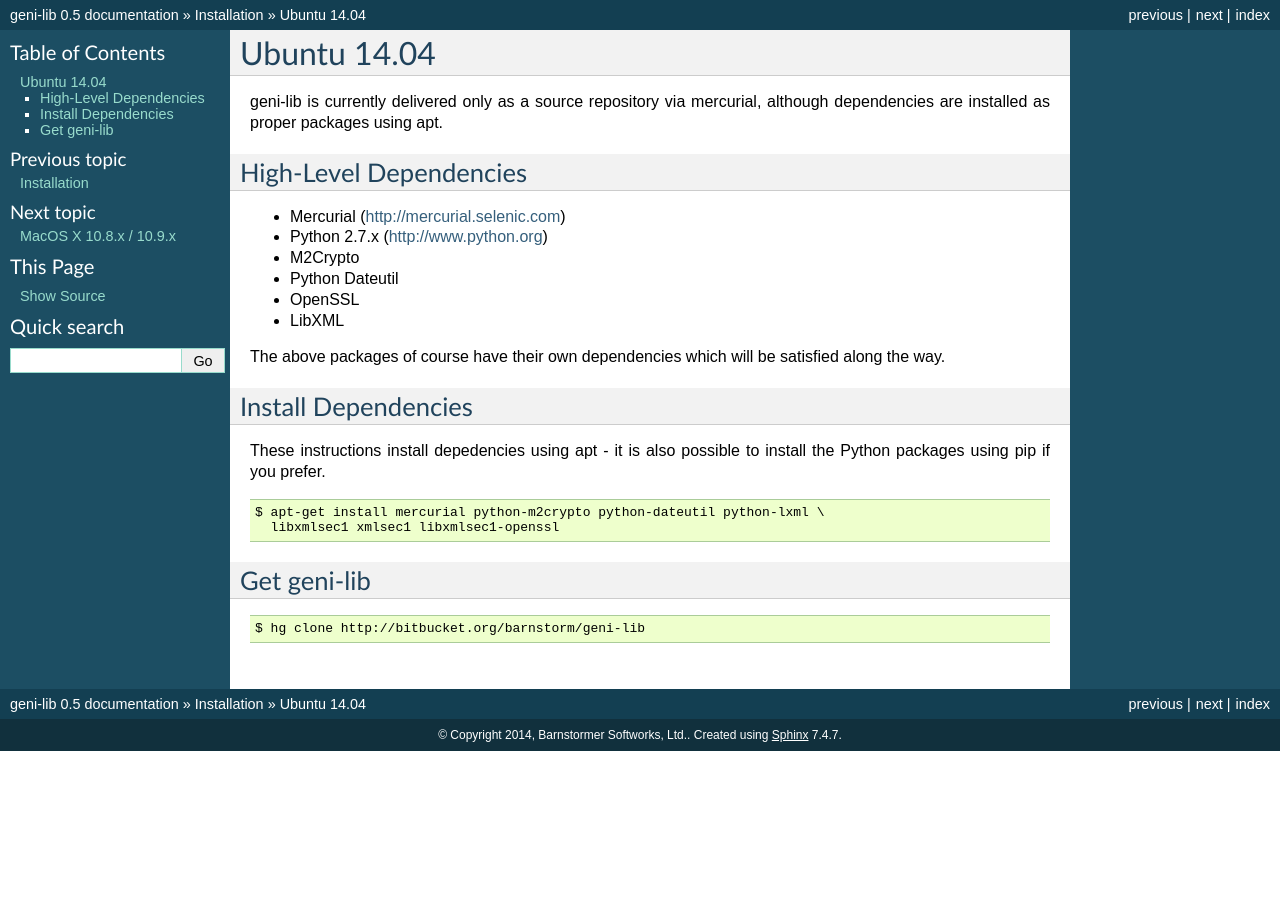
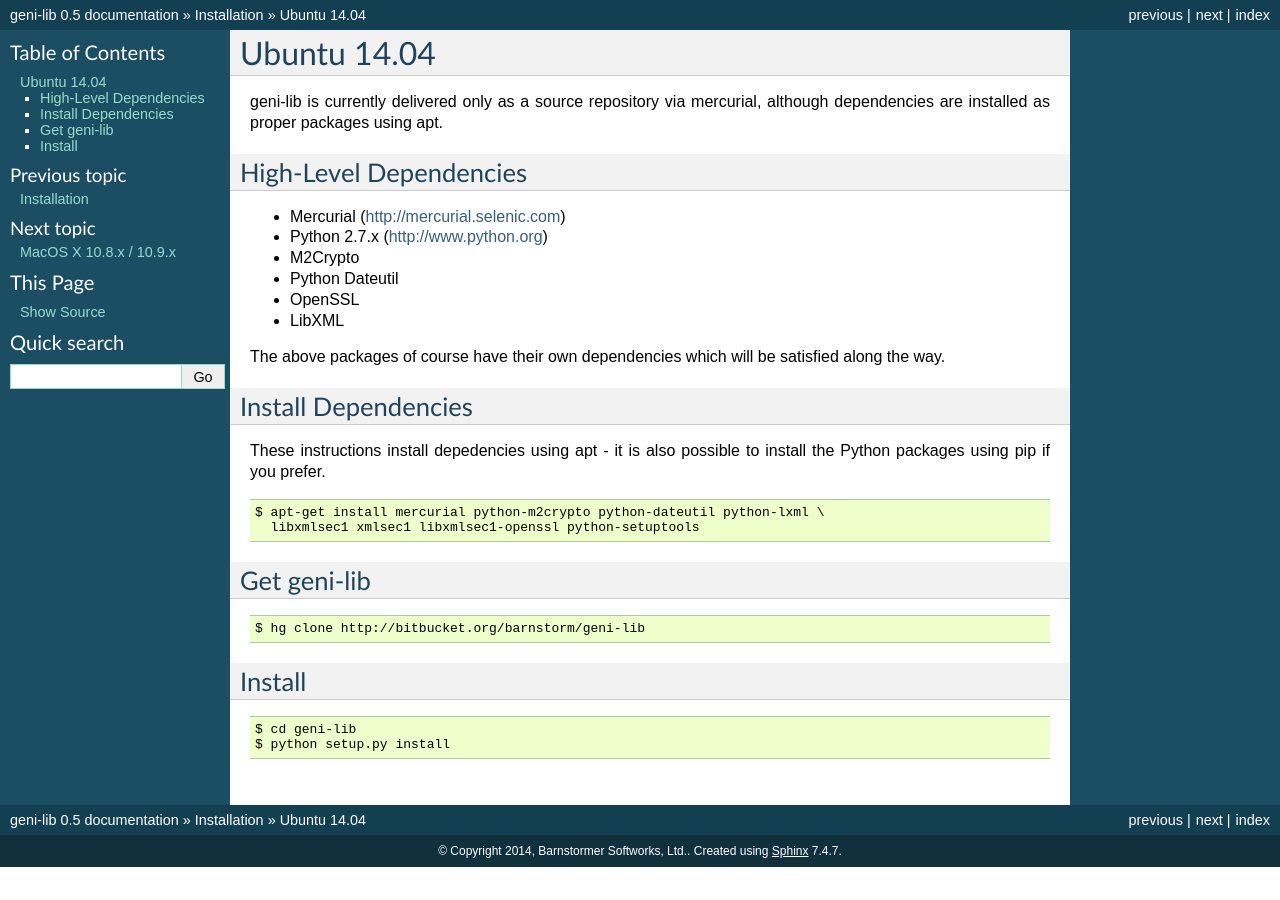
Before and after one commit to kaimast/geni-lib3, a Sphinx documentation site: the page built from docs/source/intro/ubuntu.rst, in a window 1280 px wide. Built offline with Sphinx 7.4.7, drawn with Linux system fonts in a browser that asks for light colours; pages that are not in the unit, such as notebooks, are missing from menus.

Commit message:
Add ubuntu instructions to actually install, tweak Windows context builder

```diff
--- a/docs/source/intro/ubuntu.rst
+++ b/docs/source/intro/ubuntu.rst
@@ -27,7 +27,7 @@
 ::
 
   $ apt-get install mercurial python-m2crypto python-dateutil python-lxml \
-    libxmlsec1 xmlsec1 libxmlsec1-openssl
+    libxmlsec1 xmlsec1 libxmlsec1-openssl python-setuptools
 
 ============
 Get geni-lib
@@ -35,3 +35,11 @@
 ::
 
   $ hg clone http://bitbucket.org/barnstorm/geni-lib
+
+=======
+Install
+=======
+::
+
+  $ cd geni-lib
+  $ python setup.py install
```
Also changed, not shown: 1 other file.
